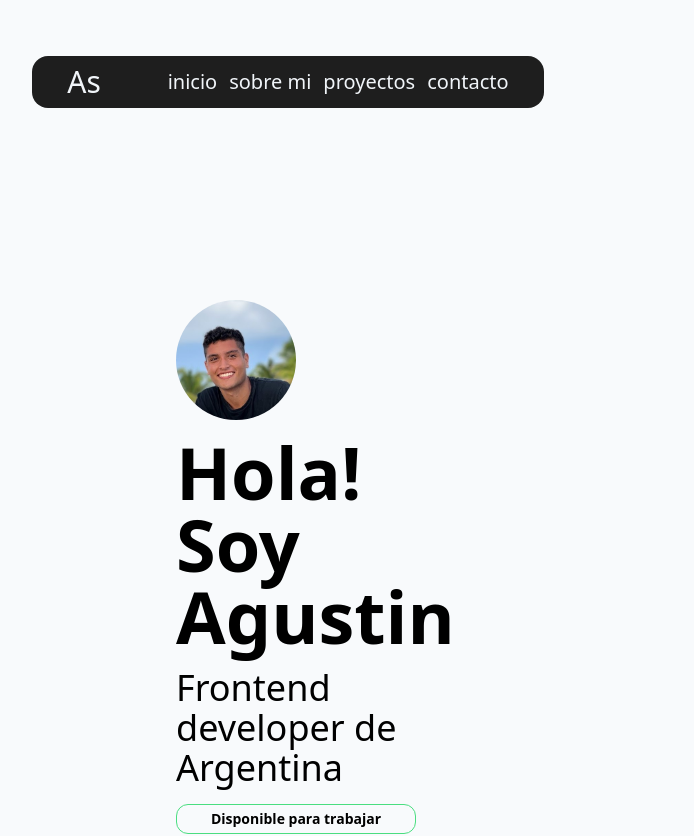
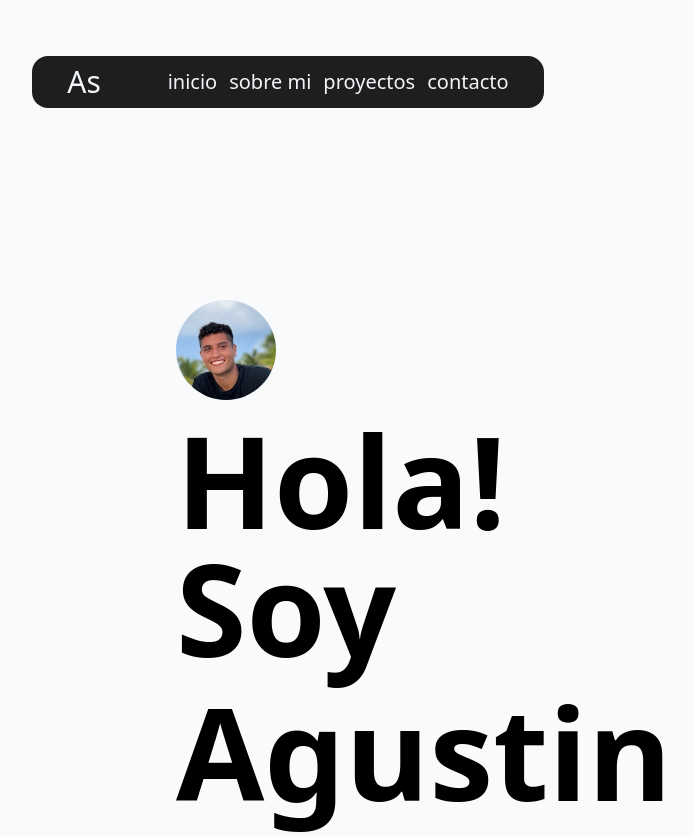
Before and after one commit to agussanchz/portfolio, a Next.js app: page / in a window 1280 px wide. Shown: the top 836 px of the page, without its empty margins (352-1046 px from the left). Built offline with nearby package versions, Linux system fonts and the light colour scheme.

Commit message:
add nuevos estilos

```diff
--- a/src/app/page.jsx
+++ b/src/app/page.jsx
@@ -9,12 +9,13 @@ export default function Home() {
           <Image
             src={'/imgAvatar.jpg'}
             alt={'avatar de mi perfil'}
-            width={120}
+            width={100}
             height={510}
             className="rounded-full"
           />
         </div>
-        <h1 className=" text-7xl font-bold">Hola! Soy Agustin</h1>
+        <h1 className=" text-9xl font-bold">Hola! Soy</h1>
+        <span className=" text-9xl font-bold">Agustin</span>
         <p className="text-4xl">Frontend developer de Argentina</p>
         <span className="text-center border border-green-400 rounded-xl w-60 p-1 text-sm font-bold">Disponible para trabajar</span>
         <div className="flex gap-3">
```
